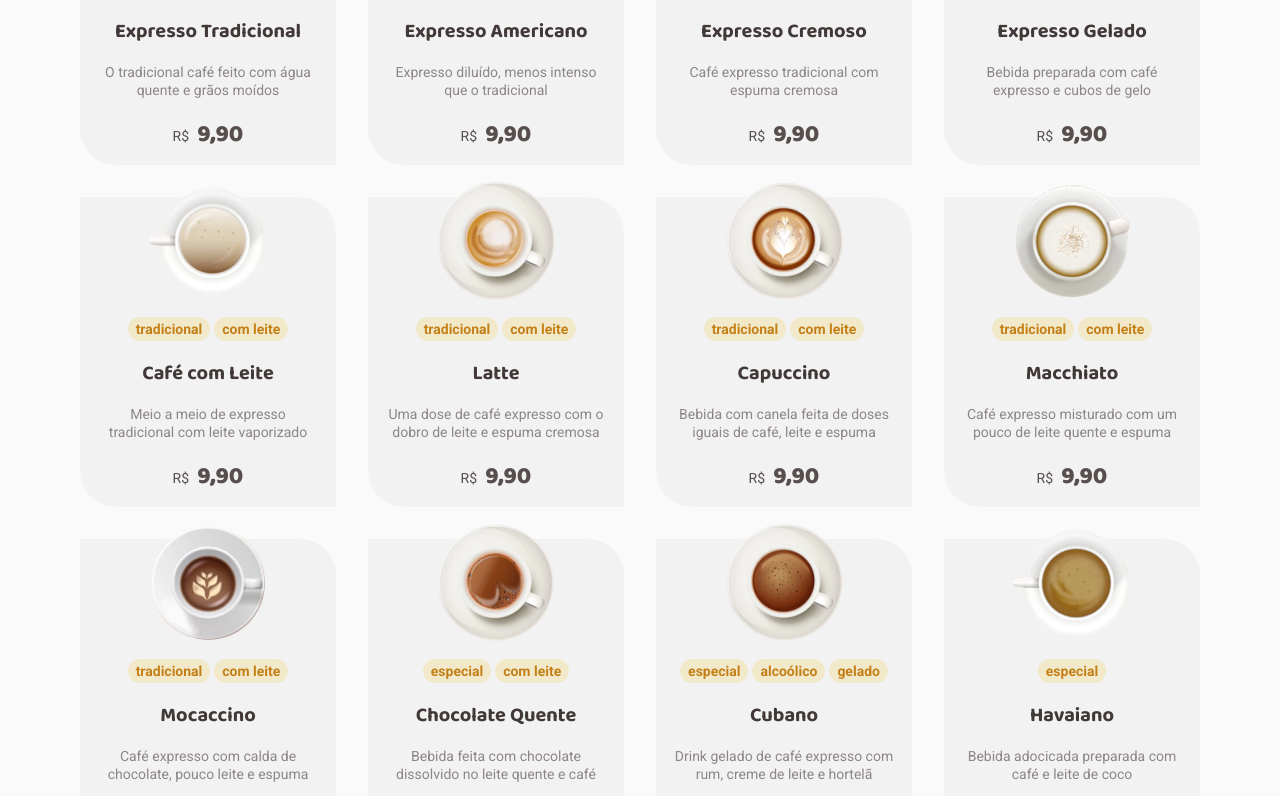
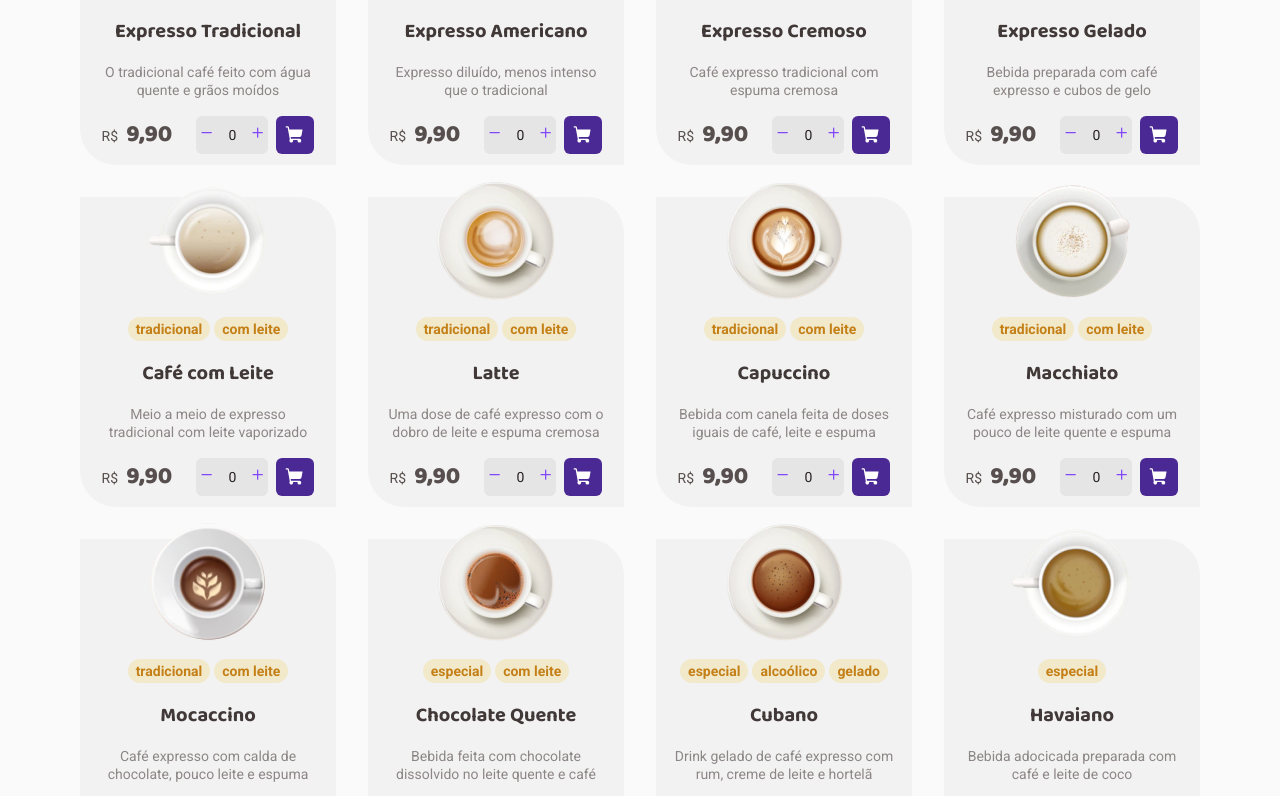
Before and after one commit to lucascprazeres/coffee-delivery-app, a React (Vite) app: page / in a window 1280 px wide. Shown: the part 964-1760 px from the top of the page. Built offline with nearby package versions, Linux system fonts and the light colour scheme.

Commit message:
feat(products): adiciona input de quantidade de produtos

```diff
--- /dev/null
+++ b/src/components/ProductAmountInput/index.tsx
@@ -0,0 +1,29 @@
+import { Minus, Plus } from 'phosphor-react'
+import { useState } from 'react'
+import { ProductAmountInputContainer } from './styles'
+
+export function ProductAmountInput() {
+  const [productAmount, setProductAmount] = useState(0)
+
+  function increaseProductAmount() {
+    setProductAmount((state) => state + 1)
+  }
+
+  function decreaseProductAmount() {
+    if (productAmount > 0) {
+      setProductAmount((state) => state - 1)
+    }
+  }
+
+  return (
+    <ProductAmountInputContainer role="input">
+      <button onClick={decreaseProductAmount}>
+        <Minus weight="bold" />
+      </button>
+      <span>{productAmount}</span>
+      <button onClick={increaseProductAmount}>
+        <Plus weight="bold" />
+      </button>
+    </ProductAmountInputContainer>
+  )
+}
--- /dev/null
+++ b/src/components/ProductAmountInput/styles.ts
@@ -0,0 +1,24 @@
+import styled from 'styled-components'
+
+export const ProductAmountInputContainer = styled.div`
+  width: 72px;
+  height: 38px;
+  background: var(--base-button);
+  border-radius: 6px;
+
+  display: flex;
+  align-items: center;
+  justify-content: space-between;
+  padding: 4px;
+
+  span {
+    color: var(--base-title);
+  }
+
+  button {
+    background: transparent;
+    border: none;
+    color: var(--purple);
+    cursor: pointer;
+  }
+`
--- a/src/components/ProductCard/index.tsx
+++ b/src/components/ProductCard/index.tsx
@@ -1,4 +1,6 @@
+import { ShoppingCart } from 'phosphor-react'
 import { Product } from '../../pages/Home/constants'
+import { ProductAmountInput } from '../ProductAmountInput'
 import { ProductCardContainer } from './styles'
 
 interface ProductCardProps {
@@ -28,6 +30,13 @@ export function ProductCard({ product }: ProductCardProps) {
         <span>
           R$ <strong>{priceFormated}</strong>
         </span>
+
+        <div>
+          <ProductAmountInput />
+          <a href="#">
+            <ShoppingCart color="#fff" size={20} weight="fill" />
+          </a>
+        </div>
       </footer>
     </ProductCardContainer>
   )
--- a/src/components/ProductCard/styles.ts
+++ b/src/components/ProductCard/styles.ts
@@ -57,5 +57,22 @@ export const ProductCardContainer = styled.div`
       font-size: 24px;
       font-weight: 800;
     }
+
+    div {
+      display: flex;
+      align-items: center;
+      gap: 0.5rem;
+    }
+
+    a {
+      height: 38px;
+      width: 38px;
+      border-radius: 6px;
+      background: var(--purple-dark);
+
+      display: flex;
+      align-items: center;
+      justify-content: center;
+    }
   }
 `
```
